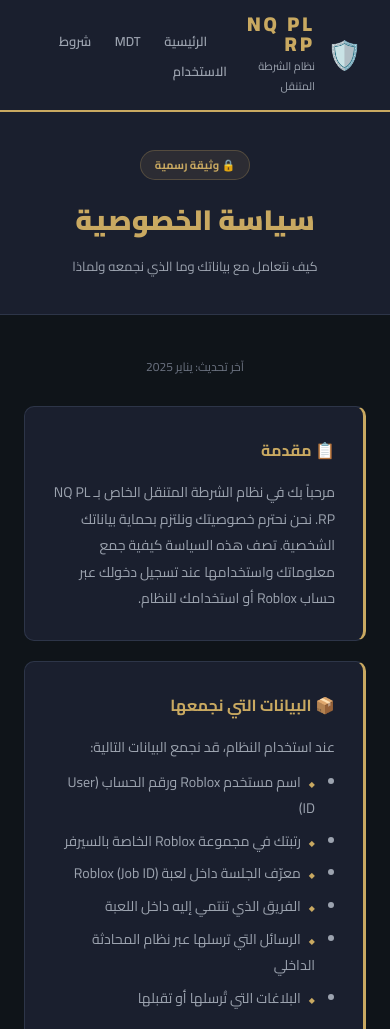
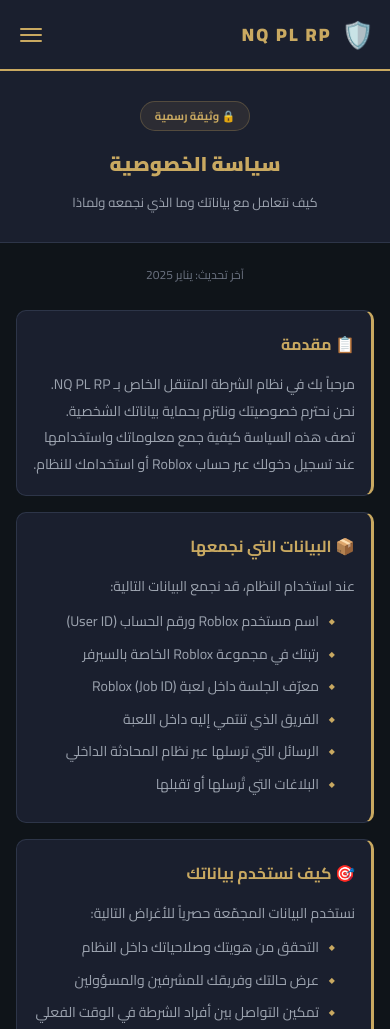
Before and after one commit to luix9909/NQ-RP-PL, a website: page privacy.html in a window 390 px wide. Shown: the top 1029 px of the page. Drawn offline with Linux system fonts and the light colour scheme.

Commit message:
Refactor privacy.html for improved layout and style

```diff
--- a/privacy.html
+++ b/privacy.html
@@ -6,63 +6,98 @@
   <title>NQ PL RP — سياسة الخصوصية</title>
   <link href="https://fonts.googleapis.com/css2?family=Cairo:wght@400;600;700;900&display=swap" rel="stylesheet">
   <style>
-    :root {
-      --bg:#0f1419; --card:#1a1f2e; --input:#1e2433;
-      --border:#2d3548; --gold:#c9a961; --blue:#1e4080;
-      --green:#48bb78; --t:#fff; --td:#9ca3af; --tm:#6b7280;
-    }
+    :root{--bg:#0f1419;--card:#1a1f2e;--input:#1e2433;--border:#2d3548;--gold:#c9a961;--blue:#1e4080;--green:#48bb78;--t:#fff;--td:#9ca3af;--tm:#6b7280}
     *{box-sizing:border-box;margin:0;padding:0}
     body{background:var(--bg);color:var(--t);font-family:'Cairo',sans-serif;min-height:100dvh;display:flex;flex-direction:column}
-    ::-webkit-scrollbar{width:4px} ::-webkit-scrollbar-track{background:var(--card)} ::-webkit-scrollbar-thumb{background:var(--border);border-radius:2px}
+    ::-webkit-scrollbar{width:4px}::-webkit-scrollbar-track{background:var(--card)}::-webkit-scrollbar-thumb{background:var(--border);border-radius:2px}
 
-    header{display:flex;align-items:center;justify-content:space-between;padding:14px 28px;background:var(--card);border-bottom:2px solid var(--gold)}
-    .logo{display:flex;align-items:center;gap:12px}
-    .shield{font-size:28px}
-    .logo-text h1{color:var(--gold);font-size:20px;font-weight:900;letter-spacing:3px;line-height:1}
-    .logo-text p{color:var(--td);font-size:11px;margin-top:2px}
-    nav a{color:var(--td);text-decoration:none;font-size:13px;font-weight:600;margin-right:20px;transition:color .2s}
-    nav a:hover{color:var(--gold)}
+    header{display:flex;align-items:center;justify-content:space-between;padding:12px 24px;background:var(--card);border-bottom:2px solid var(--gold);position:sticky;top:0;z-index:100;gap:12px}
+    .logo{display:flex;align-items:center;gap:10px;text-decoration:none;flex-shrink:0}
+    .logo-text h1{color:var(--gold);font-size:18px;font-weight:900;letter-spacing:2px;line-height:1}
+    .logo-text p{color:var(--td);font-size:10px;margin-top:2px}
+    nav{display:flex;align-items:center;gap:6px}
+    nav a{color:var(--td);text-decoration:none;font-size:13px;font-weight:600;padding:6px 10px;border-radius:6px;transition:all .2s;white-space:nowrap}
+    nav a:hover{color:var(--gold);background:rgba(201,169,97,.08)}
+    .btn-roblox{display:inline-flex;align-items:center;gap:8px;padding:9px 18px;background:var(--gold);color:#0f1419;border:none;border-radius:7px;font-family:'Cairo',sans-serif;font-size:13px;font-weight:900;cursor:pointer;text-decoration:none;transition:opacity .2s;white-space:nowrap;flex-shrink:0}
+    .btn-roblox:hover{opacity:.85}
+    .btn-roblox svg{width:16px;height:16px;fill:#0f1419;flex-shrink:0}
 
-    .page-hero{background:var(--card);border-bottom:1px solid var(--border);padding:36px 28px;text-align:center}
+    .hamburger{display:none;flex-direction:column;gap:4px;cursor:pointer;padding:4px;background:none;border:none}
+    .hamburger span{display:block;width:22px;height:2px;background:var(--gold);border-radius:2px;transition:all .25s}
+    .hamburger.open span:nth-child(1){transform:rotate(45deg) translate(4px,4px)}
+    .hamburger.open span:nth-child(2){opacity:0}
+    .hamburger.open span:nth-child(3){transform:rotate(-45deg) translate(4px,-4px)}
+    .mobile-nav{display:none;flex-direction:column;gap:4px;padding:12px 16px;background:var(--card);border-bottom:1px solid var(--border)}
+    .mobile-nav.open{display:flex}
+
+    .page-hero{background:var(--card);border-bottom:1px solid var(--border);padding:36px 24px;text-align:center}
     .page-hero .tag{display:inline-flex;align-items:center;gap:6px;background:rgba(201,169,97,.1);border:1px solid rgba(201,169,97,.25);padding:4px 14px;border-radius:9999px;font-size:11px;color:var(--gold);font-weight:700;margin-bottom:14px}
-    .page-hero h2{font-size:28px;font-weight:900;color:var(--gold)}
+    .page-hero h2{font-size:clamp(20px,4vw,28px);font-weight:900;color:var(--gold)}
     .page-hero p{color:var(--td);font-size:13px;margin-top:8px}
 
-    main{flex:1;max-width:800px;margin:40px auto;padding:0 24px 60px;width:100%}
+    main{flex:1;max-width:800px;margin:32px auto;padding:0 20px 60px;width:100%}
+    .section{background:var(--card);border:1px solid var(--border);border-radius:10px;padding:24px;margin-bottom:16px;border-right:3px solid var(--gold)}
+    .section h3{color:var(--gold);font-size:16px;font-weight:700;margin-bottom:12px;display:flex;align-items:center;gap:8px}
+    .section p,.section li{color:var(--td);font-size:14px;line-height:1.9}
+    .section ul{padding-right:20px;margin-top:8px;list-style:none}
+    .section ul li{margin-bottom:6px;padding-right:16px;position:relative}
+    .section ul li::before{content:'◆';color:var(--gold);font-size:8px;position:absolute;right:0;top:6px}
+    .highlight{background:rgba(201,169,97,.08);border:1px solid rgba(201,169,97,.2);border-radius:8px;padding:12px 16px;margin-top:12px;font-size:13px;color:var(--td);line-height:1.8}
+    .highlight strong{color:var(--gold)}
+    .last-update{text-align:center;color:var(--tm);font-size:12px;margin-bottom:24px}
 
-    .section{background:var(--card);border:1px solid var(--border);border-radius:10px;padding:28px;margin-bottom:20px;border-right:3px solid var(--gold)}
-    .section h3{color:var(--gold);font-size:16px;font-weight:700;margin-bottom:14px;display:flex;align-items:center;gap:8px}
-    .section p,.section li{color:var(--td);font-size:14px;line-height:1.9}
-    .section ul{padding-right:20px;margin-top:8px}
-    .section ul li{margin-bottom:6px;position:relative}
-    .section ul li::before{content:'◆';color:var(--gold);font-size:8px;margin-left:8px}
-    .highlight{background:rgba(201,169,97,.08);border:1px solid rgba(201,169,97,.2);border-radius:8px;padding:14px 18px;margin-top:12px;font-size:13px;color:var(--td);line-height:1.8}
-    .highlight strong{color:var(--gold)}
+    footer{background:var(--card);border-top:1px solid var(--border);padding:16px 24px;display:flex;align-items:center;justify-content:space-between;flex-wrap:wrap;gap:10px}
+    footer p{font-size:12px;color:var(--td)}
+    footer a{color:var(--gold);text-decoration:none;font-size:12px;margin-right:14px}
+    footer a:hover{text-decoration:underline}
 
-    .last-update{text-align:center;color:var(--tm);font-size:12px;margin-bottom:28px}
-
-    footer{background:var(--card);border-top:1px solid var(--border);padding:16px 28px;display:flex;align-items:center;justify-content:space-between;flex-wrap:wrap;gap:10px}
-    footer p{font-size:12px;color:var(--td)}
-    footer a{color:var(--gold);text-decoration:none;font-size:12px;margin-right:16px}
-    footer a:hover{text-decoration:underline}
+    @media(max-width:768px){
+      header{padding:10px 16px}
+      nav{display:none}
+      .hamburger{display:flex}
+      .page-hero{padding:28px 16px}
+      main{margin:20px auto;padding:0 16px 40px}
+      .section{padding:18px 16px}
+      footer{justify-content:center;text-align:center}
+    }
+    @media(max-width:480px){
+      .logo-text p{display:none}
+    }
   </style>
 </head>
 <body>
 
 <header>
-  <div class="logo">
-    <span class="shield">🛡️</span>
+  <a class="logo" href="entry.html">
+    <span style="font-size:26px">🛡️</span>
     <div class="logo-text">
       <h1>NQ PL RP</h1>
       <p>نظام الشرطة المتنقل</p>
     </div>
-  </div>
+  </a>
   <nav>
     <a href="entry.html">الرئيسية</a>
     <a href="https://luix9909.github.io/NQ-RP-PL/" target="_blank">MDT</a>
     <a href="terms.html">شروط الاستخدام</a>
+    <a class="btn-roblox" href="https://luix9909.github.io/NQ-RP-PL/" target="_blank">
+      <svg viewBox="0 0 512 512"><path d="M117 0L0 395l395 117L512 117zm228 290l-117-35 35-117 117 35z"/></svg>
+      دخول عبر Roblox
+    </a>
   </nav>
+  <button class="hamburger" id="ham" onclick="toggleMenu()" aria-label="القائمة">
+    <span></span><span></span><span></span>
+  </button>
 </header>
+
+<div class="mobile-nav" id="mobileNav">
+  <a href="entry.html">الرئيسية</a>
+  <a href="https://luix9909.github.io/NQ-RP-PL/" target="_blank">MDT</a>
+  <a href="terms.html">شروط الاستخدام</a>
+  <a class="btn-roblox" href="https://luix9909.github.io/NQ-RP-PL/" target="_blank" style="justify-content:center">
+    <svg viewBox="0 0 512 512" style="width:16px;height:16px;fill:#0f1419"><path d="M117 0L0 395l395 117L512 117zm228 290l-117-35 35-117 117 35z"/></svg>
+    دخول عبر Roblox
+  </a>
+</div>
 
 <div class="page-hero">
   <div class="tag">🔒 وثيقة رسمية</div>
@@ -75,10 +110,7 @@
 
   <div class="section">
     <h3>📋 مقدمة</h3>
-    <p>
-      مرحباً بك في نظام الشرطة المتنقل الخاص بـ NQ PL RP. نحن نحترم خصوصيتك ونلتزم بحماية بياناتك الشخصية.
-      تصف هذه السياسة كيفية جمع معلوماتك واستخدامها عند تسجيل دخولك عبر حساب Roblox أو استخدامك للنظام.
-    </p>
+    <p>مرحباً بك في نظام الشرطة المتنقل الخاص بـ NQ PL RP. نحن نحترم خصوصيتك ونلتزم بحماية بياناتك الشخصية. تصف هذه السياسة كيفية جمع معلوماتك واستخدامها عند تسجيل دخولك عبر حساب Roblox أو استخدامك للنظام.</p>
   </div>
 
   <div class="section">
@@ -104,25 +136,17 @@
       <li>إدارة البلاغات وتوزيعها على الوحدات المناسبة</li>
       <li>تحسين أداء النظام وتجربة المستخدم</li>
     </ul>
-    <div class="highlight">
-      <strong>تأكيد:</strong> لا نبيع بياناتك، ولا نشاركها مع أطراف ثالثة خارج إدارة NQ PL RP.
-    </div>
+    <div class="highlight"><strong>تأكيد:</strong> لا نبيع بياناتك، ولا نشاركها مع أطراف ثالثة خارج إدارة NQ PL RP.</div>
   </div>
 
   <div class="section">
     <h3>🔐 أمان البيانات</h3>
-    <p>
-      نتخذ تدابير تقنية معقولة لحماية بياناتك من الوصول غير المصرح به أو التعديل أو الإفصاح.
-      تُخزَّن البيانات في قاعدة بيانات آمنة (Supabase) مع تشفير الاتصال عبر HTTPS.
-    </p>
+    <p>نتخذ تدابير تقنية معقولة لحماية بياناتك من الوصول غير المصرح به أو التعديل أو الإفصاح. تُخزَّن البيانات في قاعدة بيانات آمنة (Supabase) مع تشفير الاتصال عبر HTTPS.</p>
   </div>
 
   <div class="section">
     <h3>🍪 ملفات الجلسة (Cookies)</h3>
-    <p>
-      يستخدم النظام ملف تعريف ارتباط (Cookie) واحد يُسمى <strong style="color:var(--gold)">mdt_session</strong>
-      لتذكّر حالة تسجيل دخولك. لا يُستخدم لأغراض التتبع أو الإعلانات.
-    </p>
+    <p>يستخدم النظام ملف تعريف ارتباط (Cookie) واحد يُسمى <strong style="color:var(--gold)">mdt_session</strong> لتذكّر حالة تسجيل دخولك. لا يُستخدم لأغراض التتبع أو الإعلانات.</p>
   </div>
 
   <div class="section">
@@ -136,9 +160,7 @@
 
   <div class="section">
     <h3>📞 التواصل معنا</h3>
-    <p>
-      لأي استفسار يخص الخصوصية، تواصل مع إدارة NQ PL RP عبر قنوات الاتصال الرسمية داخل السيرفر.
-    </p>
+    <p>لأي استفسار يخص الخصوصية، تواصل مع إدارة NQ PL RP عبر قنوات الاتصال الرسمية داخل السيرفر.</p>
   </div>
 </main>
 
@@ -151,5 +173,15 @@
   </div>
 </footer>
 
+<script>
+  function toggleMenu(){
+    document.getElementById('ham').classList.toggle('open');
+    document.getElementById('mobileNav').classList.toggle('open');
+  }
+  document.addEventListener('click',function(e){
+    const ham=document.getElementById('ham'),nav=document.getElementById('mobileNav');
+    if(!ham.contains(e.target)&&!nav.contains(e.target)){ham.classList.remove('open');nav.classList.remove('open');}
+  });
+</script>
 </body>
 </html>
```
